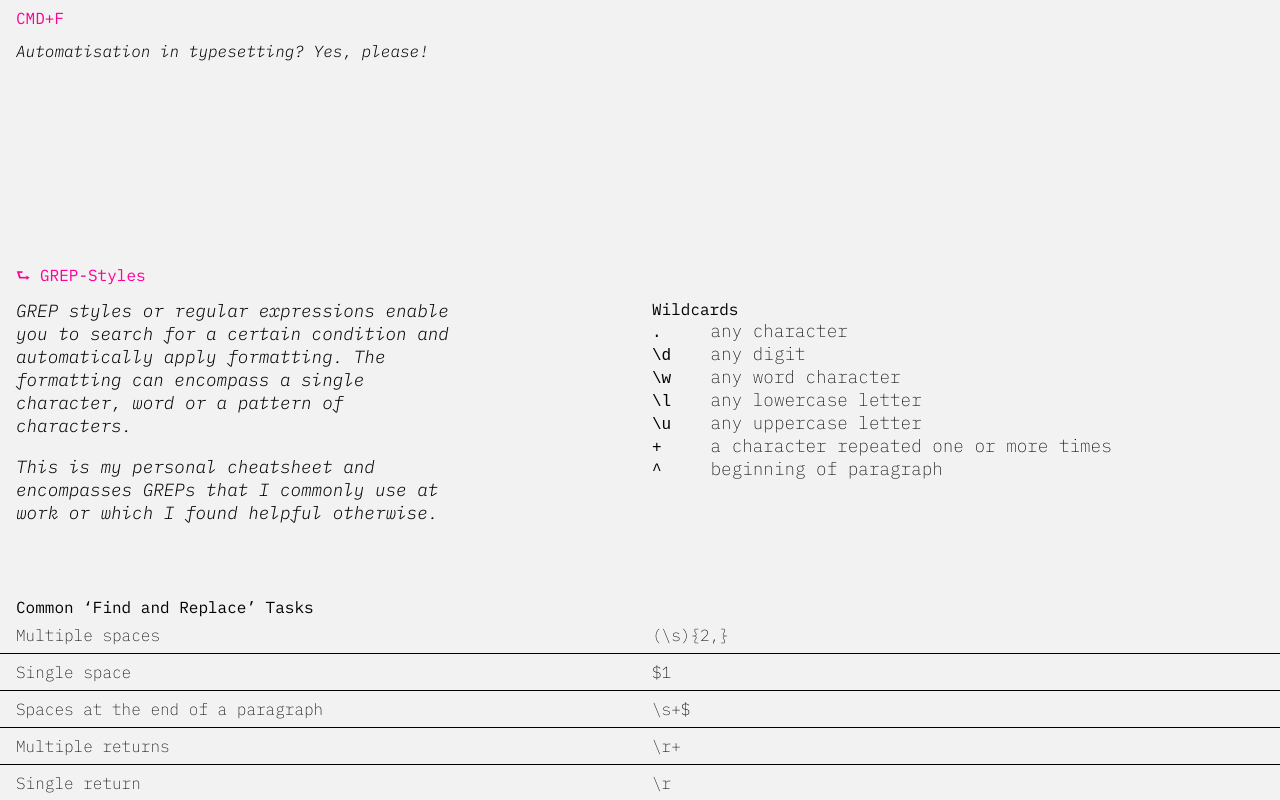
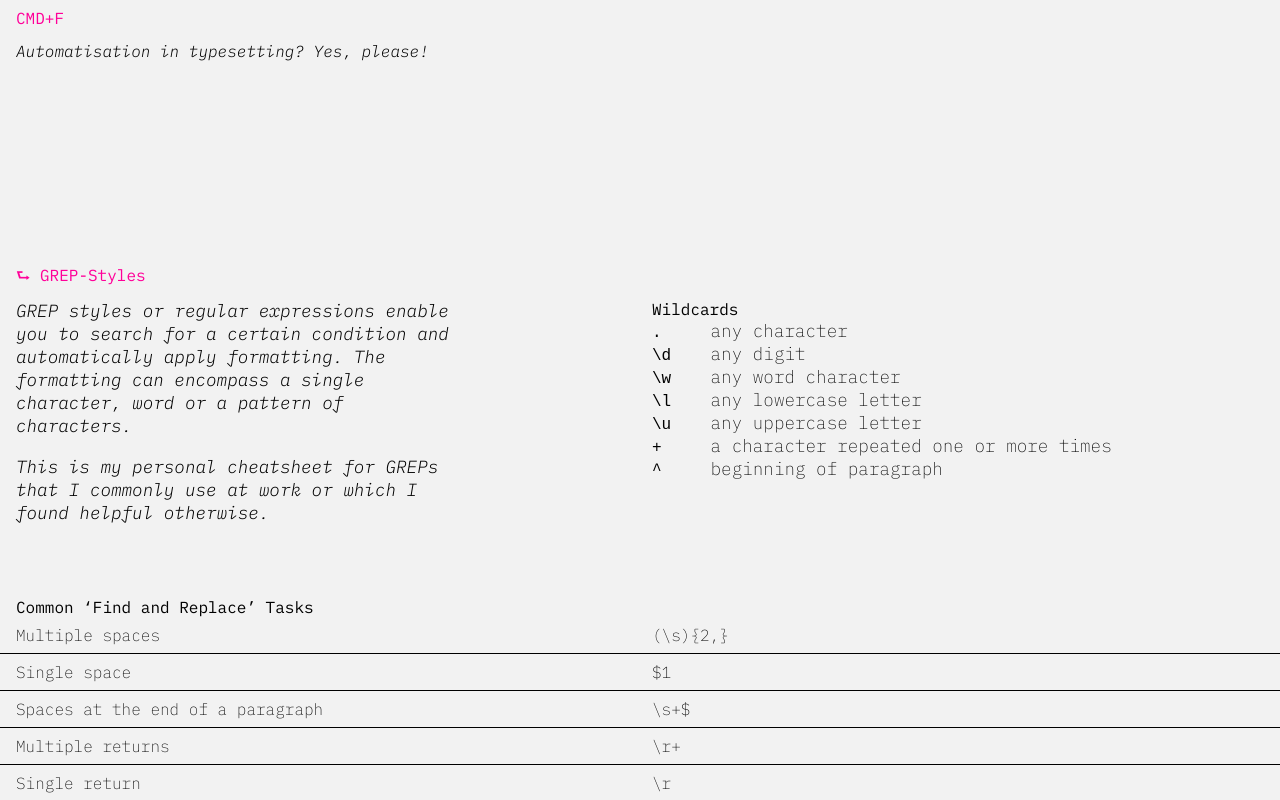
Before and after one commit to norawarschewski/automation-in-typesetting, a plain HTML site: page index.html in a window 1280 px wide. Shown: the top 800 px of the page. Drawn offline with Linux system fonts and the light colour scheme.

Commit message:
chore: fix typos

```diff
--- a/index.html
+++ b/index.html
@@ -30,7 +30,7 @@
         The formatting can encompass a single character, word or a pattern of characters.
       </p>
       <p>
-        This is my personal cheatsheet and encompasses GREPs that I commonly use at work or which I found helpful otherwise.
+        This is my personal cheatsheet for GREPs that I commonly use at work or which I found helpful otherwise.
       </p>
     </div>
     <div class="grid__5-9 cheatsheet fs-normal">
```
